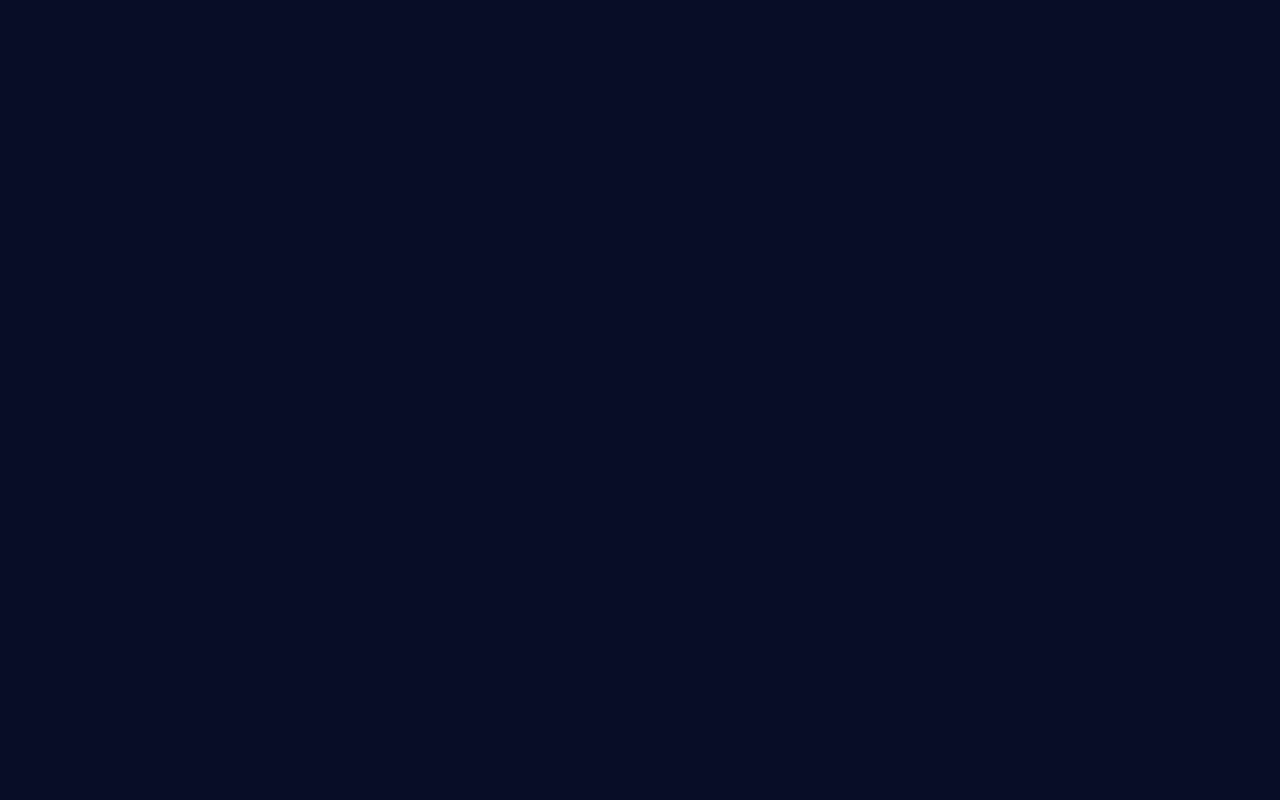
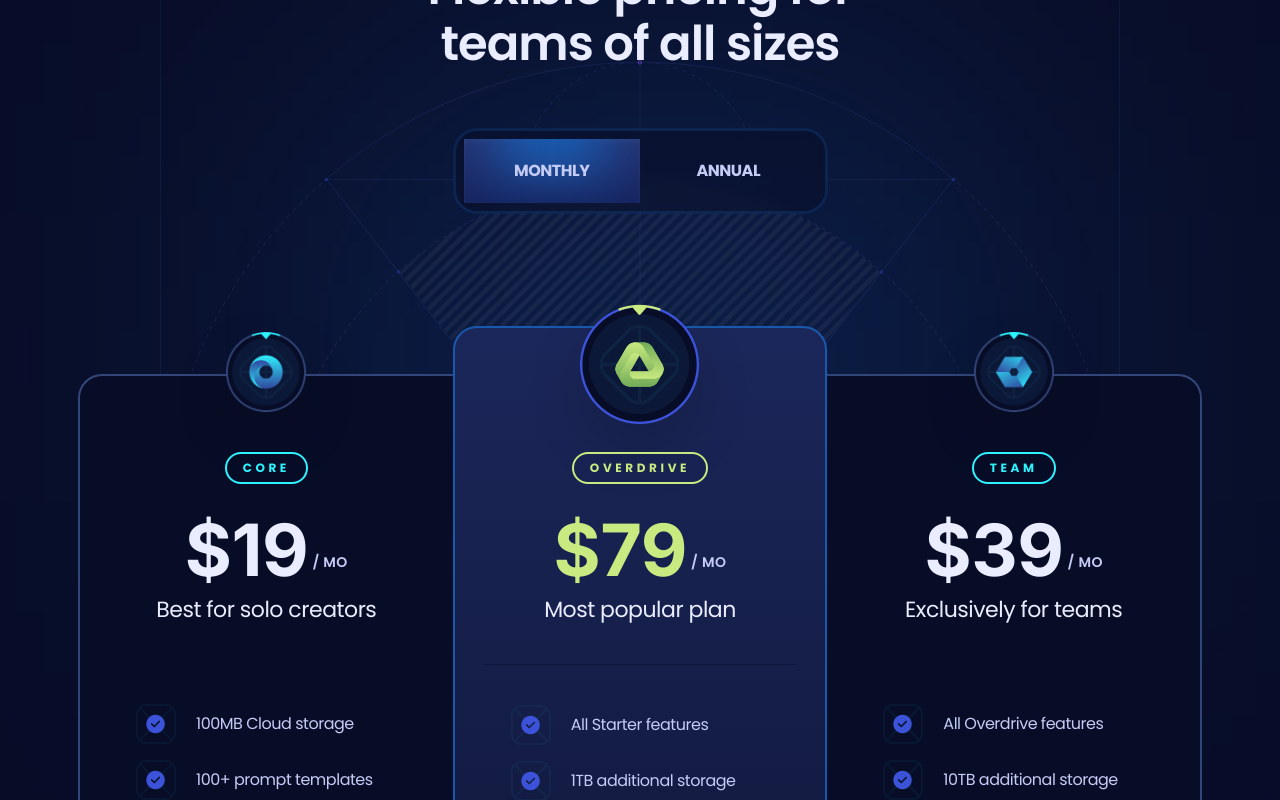
Before and after one commit to bhimanshukalra/saas-landing-page, a React (Vite) app: page / in a window 1280 px wide. Shown: the part 1920-2720 px from the top of the page. Before the commit the page ends 1768 px from the top, so only its background shows below. Built offline with nearby package versions, Linux system fonts and the light colour scheme.

Commit message:
Chore: added Pricing section

```diff
--- a/package.json
+++ b/package.json
@@ -13,6 +13,7 @@
     "@types/react-scroll": "^1.8.10",
     "clsx": "^2.1.1",
     "react": "^18.3.1",
+    "react-countup": "^6.5.3",
     "react-dom": "^18.3.1",
     "react-scroll": "^1.9.0"
   },
--- a/src/App.tsx
+++ b/src/App.tsx
@@ -1,4 +1,4 @@
-import { Features, Header, Hero } from "./Sections";
+import { Features, Header, Hero, Pricing } from "./Sections";
 
 function App() {
   return (
@@ -6,6 +6,7 @@
       <Header />
       <Hero />
       <Features />
+      <Pricing />
     </main>
   );
 }
--- /dev/null
+++ b/src/Sections/Pricing.tsx
@@ -0,0 +1,190 @@
+import clsx from "clsx";
+import { useState } from "react";
+import { Element } from "react-scroll";
+import { plans } from "../constants";
+import CountUp from "react-countup";
+import { Button } from "../components";
+
+type Tenure = "Monthly" | "Anually";
+
+export function Pricing() {
+  const [selectedTenure, setSelectedTenure] = useState<Tenure>("Monthly");
+
+  return (
+    <section>
+      <Element name="pricing">
+        <div className="container">
+          <div className="max-w-960 pricing-head_before relative mx-auto border-l border-r border-s2 bg-s1/50 pb-40 pt-28 max-xl:max-w-4xl max-lg:border-none max-md:pb-32 max-md:pt-16">
+            <h3 className="h3 max-lg:h4 max-md:h5 z-3 relative mx-auto mb-14 max-w-lg text-center text-p4 max-md:mb-11 max-sm:max-w-sm">
+              Flexible pricing for teams of all sizes
+            </h3>
+            <div className="relative z-4 mx-auto flex w-[375px] rounded-3xl border-[3px] border-s4/25 bg-s1/50 p-2 backdrop-blur-[6px] max-md:w-[310px]">
+              <button
+                className={clsx("pricing-head_btn", isMonthly() && "text-p4")}
+                onClick={onClickMonthly}
+              >
+                Monthly
+              </button>
+              <button
+                className={clsx("pricing-head_btn", isAnnually() && "text-p4")}
+                onClick={onClickAnnual}
+              >
+                Annual
+              </button>
+              <div
+                className={clsx(
+                  "g4 rounde14 before:h-100 pricing-head_btn_before absolute left-2 top-2 h-[calc(100%-16px)] w-[calc(50%-8px)] overflow-hidden shadow-400 transition-transform duration-500",
+                  isAnnually() && "translate-x-full"
+                )}
+              />
+            </div>
+            <div className="pricing-bg">
+              <img
+                src="/images/bg-outlines.svg"
+                width={960}
+                height={380}
+                alt="outline"
+                className="relative z-2"
+              />
+              <img
+                src="/images/bg-outlines-fill.png"
+                width={960}
+                height={380}
+                alt="outline"
+                className="absolute inset-0 opacity-5 mix-blend-soft-light"
+              />
+            </div>
+          </div>
+
+          <div className="scroll-hide relative z-2 -mt-12 flex items-start max-xl:gap-5 max-xl:overflow-auto max-xl:pt-6">
+            {plans.map(
+              (
+                {
+                  id,
+                  title,
+                  logo,
+                  priceMonthly,
+                  priceYearly,
+                  caption,
+                  features,
+                  icon,
+                },
+                index
+              ) => {
+                const isPrimary = index === 1;
+                return (
+                  <div
+                    key={id}
+                    className="pricing-plan_first pricing-plan_last pricing-plan_odd pricing-plan_even relative border-2 p-7 max-xl:min-w-80 max-lg:rounded-3xl xl:w-[calc(33.33%+2px)]"
+                  >
+                    {isPrimary && (
+                      <div className="g4 absolute h-330 left-0 top-0 z-1 rounded-tl-3xl rounded-tr-3xl" />
+                    )}
+
+                    <div
+                      className={clsx(
+                        "absolute left-0 right-0 z-2 flex items-center justify-center",
+                        isPrimary ? "-top-6" : "-top-6 xl:-top-11"
+                      )}
+                    >
+                      <img
+                        src={logo}
+                        alt={title}
+                        className={clsx(
+                          "object-contain drop-shadow-2xl",
+                          isPrimary ? "size-[120px]" : "size-[80px]"
+                        )}
+                      />
+                    </div>
+                    <div
+                      className={clsx(
+                        "relative flex flex-col items-center",
+                        isPrimary ? "pt-24" : "pt-12"
+                      )}
+                    >
+                      <div
+                        className={clsx(
+                          "small-2 rounded-20 relative z-2 mx-auto mb-6 border-2 px-4 py-1.5 uppercase",
+                          isPrimary ? "border-p3 text-p3" : "border-p1 text-p1"
+                        )}
+                      >
+                        {title}
+                      </div>
+                      <div className="relative z-2 flex items-center justify-center">
+                        <div
+                          className={clsx(
+                            "h-num flex items-start",
+                            isPrimary ? "text-p3" : "text-p4"
+                          )}
+                        >
+                          $
+                          <CountUp
+                            start={priceMonthly}
+                            end={isMonthly() ? priceMonthly : priceYearly}
+                            duration={0.4}
+                            useEasing={false}
+                            preserveValue
+                          />
+                        </div>
+                        <div className="small-1 relative top-3 ml-1 uppercase">
+                          / mo
+                        </div>
+                      </div>
+                    </div>
+                    <div
+                      className={clsx(
+                        "body-1 relative z-2 mb-10 w-full border-b-s2 pb-9 text-center text-p4",
+                        isPrimary && "border-b"
+                      )}
+                    >
+                      {caption}
+                    </div>
+                    <ul className="mx-auto space-y-4 xl:px-7">
+                      {features.map((featureItem) => (
+                        <li
+                          key={featureItem}
+                          className="relative flex items-center gap-5"
+                        >
+                          <img
+                            src="/images/check.png"
+                            alt="check"
+                            className="size-10 object-contain"
+                          />
+                          <p className="flex-1">{featureItem}</p>
+                        </li>
+                      ))}
+                    </ul>
+                    <div className="mt-10 flex w-full justify-center">
+                      <Button icon={icon}>Get Started</Button>
+                    </div>
+                    {isPrimary && (
+                      <p className="small-compact mt-9 text-center text-p3  before:mx-2.5 before:content-['-'] after:mx-2.5 after:content-['-']">
+                        Limited time offer
+                      </p>
+                    )}
+                  </div>
+                );
+              }
+            )}
+          </div>
+        </div>
+      </Element>
+    </section>
+  );
+
+  function isMonthly() {
+    return selectedTenure === "Monthly";
+  }
+
+  function isAnnually() {
+    return selectedTenure === "Anually";
+  }
+
+  function onClickMonthly() {
+    setSelectedTenure("Monthly");
+  }
+
+  function onClickAnnual() {
+    setSelectedTenure("Anually");
+  }
+}
--- a/src/Sections/index.ts
+++ b/src/Sections/index.ts
@@ -1,5 +1,6 @@
 import { Features } from "./Features";
 import { Header } from "./Header";
 import { Hero } from "./Hero";
+import { Pricing } from "./Pricing";
 
-export { Header, Hero, Features };
+export { Header, Hero, Features, Pricing };
```
Also changed, not shown: 1 other file (tests, documents, lock files or other folders).
